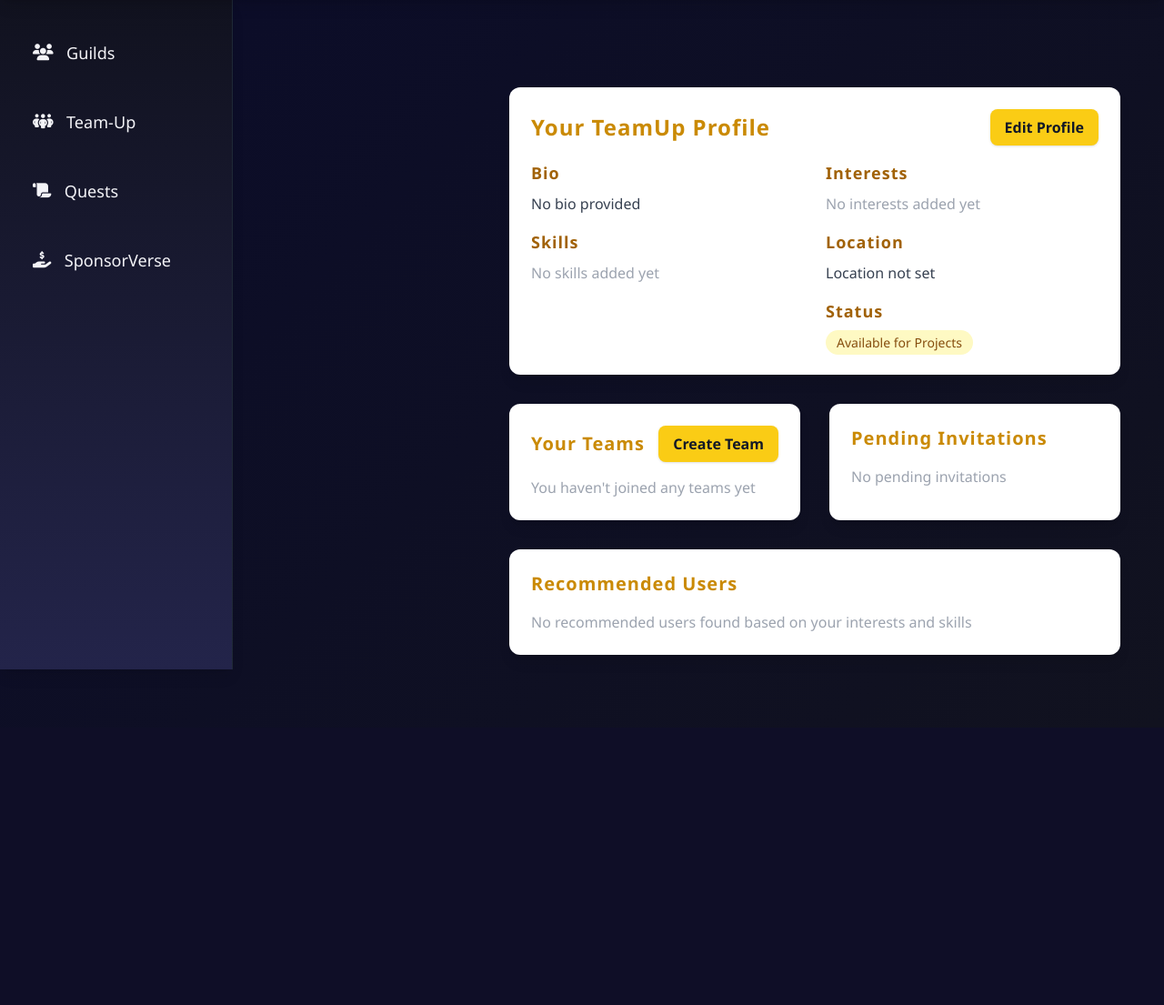
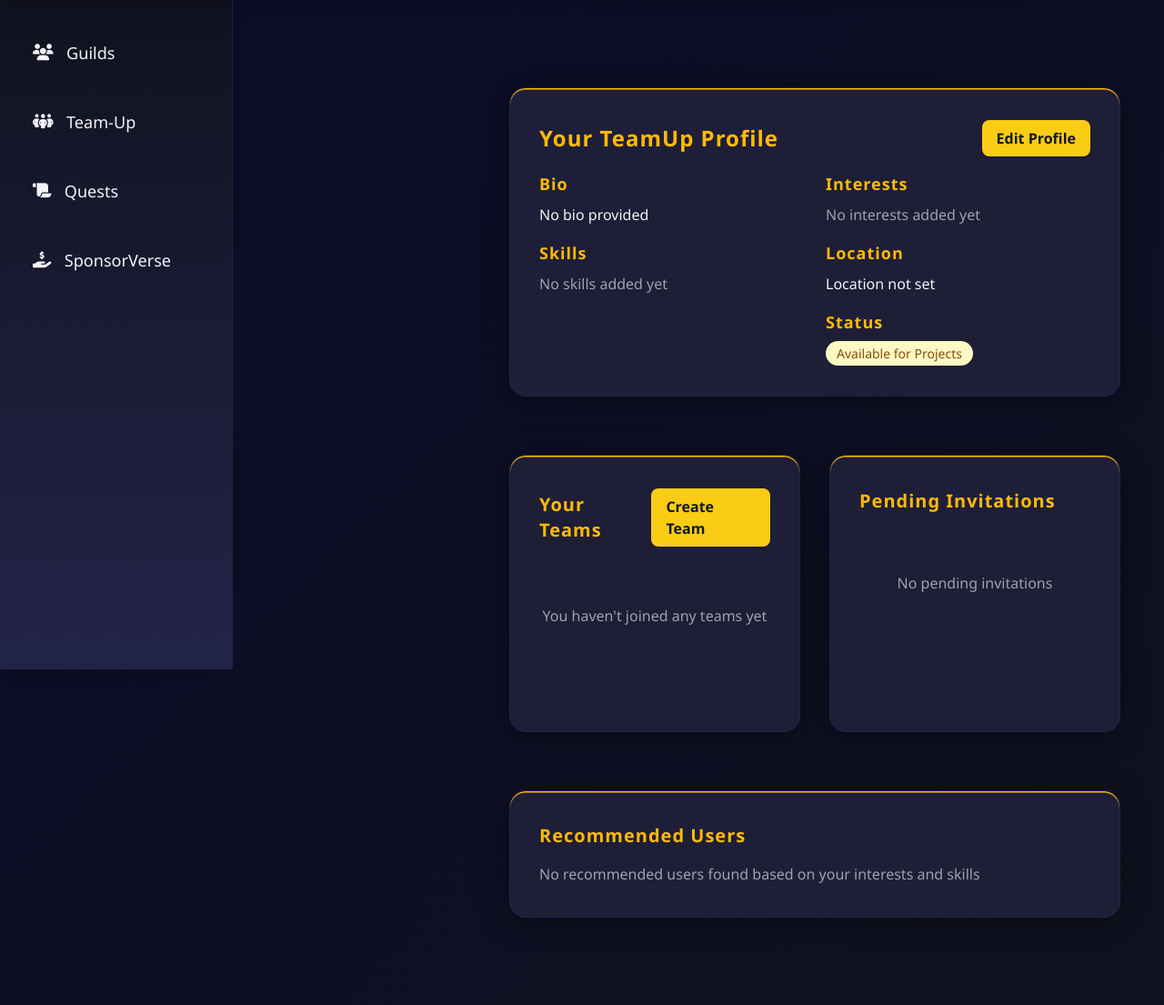
Before and after one commit to HarShar017/SkilledGuild, a Django app: page /teamup/ in a window 1280 px wide. Shown: the part 64-1169 px from the top of the page at 91% size. Before the commit the page ends 800 px from the top, so only its background shows below. Run offline with Django 5.2, Linux system fonts and the light colour scheme; a user stored in the database is signed in; data comes from the database, SQL or seed files in the repository; data that the repository does not hold is empty; some libraries are stand-ins or nearby versions.

Commit message:
fix themes

```diff
--- a/templates/skilledguild/create_post.html
+++ b/templates/skilledguild/create_post.html
@@ -17,4 +17,10 @@
         </div>
     </form>
 </div>
+<ul class="sidebar-menu">
+    <li><a href="#"><i class="fa-solid fa-users"></i> Guilds</a></li>
+    <li><a href="{% url 'teamup:dashboard' %}"><i class="fa-solid fa-people-group"></i> Team-Up</a></li>
+    <li><a href="#"><i class="fa-solid fa-scroll"></i> Quests</a></li>
+    <li><a href="#"><i class="fa-solid fa-hand-holding-dollar"></i> SponsorVerse</a></li>
+</ul>
 {% endblock %}
--- a/templates/skilledguild/guilds.html
+++ b/templates/skilledguild/guilds.html
@@ -96,7 +96,7 @@
         <aside class="sidebar">
             <ul class="sidebar-menu">
                 <li class="active"><a href="#"><i class="fa-solid fa-users"></i> Guilds</a></li>
-                <li><a href="#"><i class="fa-solid fa-people-group"></i> Team-Up</a></li>
+                <li><a href="{% url 'teamup:dashboard' %}"><i class="fa-solid fa-people-group"></i> Team-Up</a></li>
                 <li><a href="#"><i class="fa-solid fa-scroll"></i> Quests</a></li>
                 <li><a href="#"><i class="fa-solid fa-hand-holding-dollar"></i> SponsorVerse</a></li>
             </ul>
--- a/templates/teamup/dashboard.html
+++ b/templates/teamup/dashboard.html
@@ -4,18 +4,18 @@
 {% block title %}TeamUp Dashboard{% endblock %}
 
 {% block content %}
-<div class="ml-64 mt-16 px-4 pb-8 max-w-6xl mx-auto">
+<div class="ml-64 mt-16 px-4 pb-8 max-w-6xl mx-auto flex flex-col gap-8 min-h-[80vh]">
     <!-- Profile Section -->
-    <div class="mb-8 bg-white rounded-xl shadow-lg p-6">
+    <div class="card mb-8 flex flex-col h-full">
         <div class="flex items-center justify-between mb-4">
-            <h2 class="text-2xl font-bold text-yellow-600">Your TeamUp Profile</h2>
+            <h2 class="text-2xl font-bold" style="color:var(--guild-color,#ffba08)">Your TeamUp Profile</h2>
             <a href="{% url 'teamup:profile_setup' %}" class="bg-yellow-400 hover:bg-yellow-500 text-gray-900 font-semibold px-4 py-2 rounded-lg shadow transition">Edit Profile</a>
         </div>
         <div class="grid grid-cols-1 md:grid-cols-2 gap-6">
             <div>
-                <h3 class="text-lg font-semibold mb-2 text-yellow-700">Bio</h3>
-                <p class="text-gray-700">{{ profile.bio|default:"No bio provided" }}</p>
-                <h3 class="text-lg font-semibold mt-4 mb-2 text-yellow-700">Skills</h3>
+                <h3 class="text-lg font-semibold mb-2" style="color:var(--guild-color,#ffba08)">Bio</h3>
+                <p class="text-gray-100">{{ profile.bio|default:"No bio provided" }}</p>
+                <h3 class="text-lg font-semibold mt-4 mb-2" style="color:var(--guild-color,#ffba08)">Skills</h3>
                 <div class="flex flex-wrap gap-2">
                     {% for skill in profile.skills.all %}
                         <span class="bg-yellow-100 text-yellow-800 px-3 py-1 rounded-full text-sm">{{ skill.name }}</span>
@@ -25,7 +25,7 @@
                 </div>
             </div>
             <div>
-                <h3 class="text-lg font-semibold mb-2 text-yellow-700">Interests</h3>
+                <h3 class="text-lg font-semibold mb-2" style="color:var(--guild-color,#ffba08)">Interests</h3>
                 <div class="flex flex-wrap gap-2">
                     {% for interest in profile.interests.all %}
                         <span class="bg-yellow-50 text-yellow-700 px-3 py-1 rounded-full text-sm">{{ interest.name }}</span>
@@ -33,30 +33,30 @@
                         <p class="text-gray-400">No interests added yet</p>
                     {% endfor %}
                 </div>
-                <h3 class="text-lg font-semibold mt-4 mb-2 text-yellow-700">Location</h3>
-                <p class="text-gray-700">{{ profile.location|default:"Location not set" }}</p>
-                <h3 class="text-lg font-semibold mt-4 mb-2 text-yellow-700">Status</h3>
+                <h3 class="text-lg font-semibold mt-4 mb-2" style="color:var(--guild-color,#ffba08)">Location</h3>
+                <p class="text-gray-100">{{ profile.location|default:"Location not set" }}</p>
+                <h3 class="text-lg font-semibold mt-4 mb-2" style="color:var(--guild-color,#ffba08)">Status</h3>
                 <span class="bg-yellow-100 text-yellow-800 px-3 py-1 rounded-full text-sm">
                     {{ profile.get_availability_status_display }}
                 </span>
             </div>
         </div>
     </div>
-
     <!-- Teams Section -->
-    <div class="grid grid-cols-1 md:grid-cols-2 gap-8 mb-8">
+    <div class="grid grid-cols-1 md:grid-cols-2 gap-8 mb-8 auto-rows-fr">
         <!-- Your Teams -->
-        <div class="bg-white rounded-xl shadow-lg p-6">
+        <div class="card flex flex-col h-full">
             <div class="flex items-center justify-between mb-4">
-                <h2 class="text-xl font-bold text-yellow-600">Your Teams</h2>
+                <h2 class="text-xl font-bold" style="color:var(--guild-color,#ffba08)">Your Teams</h2>
                 <a href="{% url 'teamup:create_team' %}" class="bg-yellow-400 hover:bg-yellow-500 text-gray-900 font-semibold px-4 py-2 rounded-lg shadow transition">Create Team</a>
             </div>
-            <div class="space-y-4">
+            <div class="flex-1 flex flex-col justify-start">
+                <div class="space-y-4 flex-1">
                     {% for team in teams %}
-                    <div class="border rounded-lg p-4 hover:bg-yellow-50 transition">
+                        <div class="border rounded-lg p-4 hover:bg-yellow-50 transition bg-opacity-80 flex flex-col h-full min-h-[120px]" style="background:rgba(34,34,59,0.7);border-color:#23244a;">
                             <a href="{% url 'teamup:team_detail' team.id %}" class="block">
-                            <h3 class="text-lg font-semibold text-yellow-700">{{ team.title }}</h3>
-                            <p class="text-gray-600 text-sm mt-1">{{ team.description|truncatechars:100 }}</p>
+                                <h3 class="text-lg font-semibold" style="color:var(--guild-color,#ffba08)">{{ team.title }}</h3>
+                                <p class="text-gray-100 text-sm mt-1">{{ team.description|truncatechars:100 }}</p>
                                 <div class="flex flex-wrap gap-2 mt-2">
                                     {% for skill in team.required_skills.all %}
                                         <span class="bg-yellow-100 text-yellow-800 px-2 py-1 rounded text-xs">{{ skill.name }}</span>
@@ -65,18 +65,22 @@
                             </a>
                         </div>
                     {% empty %}
+                        <div class="flex-1 flex items-center justify-center min-h-[120px]">
                             <p class="text-gray-400">You haven't joined any teams yet</p>
+                        </div>
                     {% endfor %}
                 </div>
             </div>
+        </div>
         <!-- Pending Invitations -->
-        <div class="bg-white rounded-xl shadow-lg p-6">
-            <h2 class="text-xl font-bold text-yellow-600 mb-4">Pending Invitations</h2>
-            <div class="space-y-4">
+        <div class="card flex flex-col h-full">
+            <h2 class="text-xl font-bold mb-4" style="color:var(--guild-color,#ffba08)">Pending Invitations</h2>
+            <div class="flex-1 flex flex-col justify-start">
+                <div class="space-y-4 flex-1">
                     {% for invitation in pending_invitations %}
-                    <div class="border rounded-lg p-4">
-                        <h3 class="text-lg font-semibold text-yellow-700">{{ invitation.team.title }}</h3>
-                        <p class="text-gray-600 text-sm mt-1">Invited by {{ invitation.from_user.username }}</p>
+                        <div class="border rounded-lg p-4 bg-opacity-80 flex flex-col h-full min-h-[120px]" style="background:rgba(34,34,59,0.7);border-color:#23244a;">
+                            <h3 class="text-lg font-semibold" style="color:var(--guild-color,#ffba08)">{{ invitation.team.title }}</h3>
+                            <p class="text-gray-100 text-sm mt-1">Invited by {{ invitation.from_user.username }}</p>
                             <div class="mt-3 flex gap-2">
                                 <form method="post" action="{% url 'teamup:handle_invitation' invitation.id %}" class="inline">
                                     {% csrf_token %}
@@ -91,41 +95,43 @@
                             </div>
                         </div>
                     {% empty %}
+                        <div class="flex-1 flex items-center justify-center min-h-[120px]">
                             <p class="text-gray-400">No pending invitations</p>
+                        </div>
                     {% endfor %}
                 </div>
             </div>
         </div>
-
+    </div>
     <!-- Recommended Users -->
-    <div class="bg-white rounded-xl shadow-lg p-6">
-        <h2 class="text-xl font-bold text-yellow-600 mb-4">Recommended Users</h2>
-        <div class="grid grid-cols-1 md:grid-cols-2 lg:grid-cols-3 gap-6">
+    <div class="card flex flex-col h-full">
+        <h2 class="text-xl font-bold mb-4" style="color:var(--guild-color,#ffba08)">Recommended Users</h2>
+        <div class="grid gap-6 grid-cols-1 sm:grid-cols-2 lg:grid-cols-3 auto-rows-fr">
             {% for user_profile in recommended_users %}
-                <div class="border rounded-lg p-4 hover:bg-yellow-50 transition flex flex-col justify-between h-full">
+                <div class="border rounded-lg p-4 hover:bg-yellow-50 transition flex flex-col justify-between h-full bg-opacity-80 min-h-[120px]" style="background:rgba(34,34,59,0.7);border-color:#23244a;">
                     <div>
                         <div class="flex items-start justify-between">
                             <div>
-                                <h3 class="text-lg font-semibold text-yellow-700">{{ user_profile.user.username }}</h3>
-                                <p class="text-gray-600 text-sm mt-1">{{ user_profile.bio|truncatechars:100 }}</p>
+                                <h3 class="text-lg font-semibold" style="color:var(--guild-color,#ffba08)">{{ user_profile.user.username }}</h3>
+                                <p class="text-gray-100 text-sm mt-1">{{ user_profile.bio|truncatechars:100 }}</p>
                             </div>
                             {% if user_profile.availability_status == 'available' %}
                                 <span class="bg-green-100 text-green-800 px-2 py-1 rounded-full text-xs">Available</span>
                             {% endif %}
                         </div>
                         <div class="mt-3">
-                            <h4 class="text-sm font-semibold text-yellow-700">Skills</h4>
+                            <h4 class="text-sm font-semibold" style="color:var(--guild-color,#ffba08)">Skills</h4>
                             <div class="flex flex-wrap gap-1 mt-1">
                                 {% for skill in user_profile.skills.all|slice:":3" %}
                                     <span class="bg-yellow-100 text-yellow-800 px-2 py-1 rounded text-xs">{{ skill.name }}</span>
                                 {% endfor %}
                                 {% if user_profile.skills.count > 3 %}
-                                    <span class="text-gray-500 text-xs">+{{ user_profile.skills.count|add:"-3" }} more</span>
+                                    <span class="text-gray-400 text-xs">+{{ user_profile.skills.count|add:"-3" }} more</span>
                                 {% endif %}
                             </div>
                         </div>
                         {% if user_profile.location %}
-                            <p class="text-gray-500 text-sm mt-2">📍 {{ user_profile.location }}</p>
+                            <p class="text-gray-400 text-sm mt-2">📍 {{ user_profile.location }}</p>
                         {% endif %}
                     </div>
                 </div>
```
Also changed, not shown: templates/teamup/create_team.html (+14 -14 lines), templates/teamup/profile_setup.html (+18 -18 lines), templates/teamup/team_list.html (+8 -26 lines), templates/teamup/team_detail.html (line endings or trailing spaces). Lines whose indentation alone changed are shown as unchanged.
